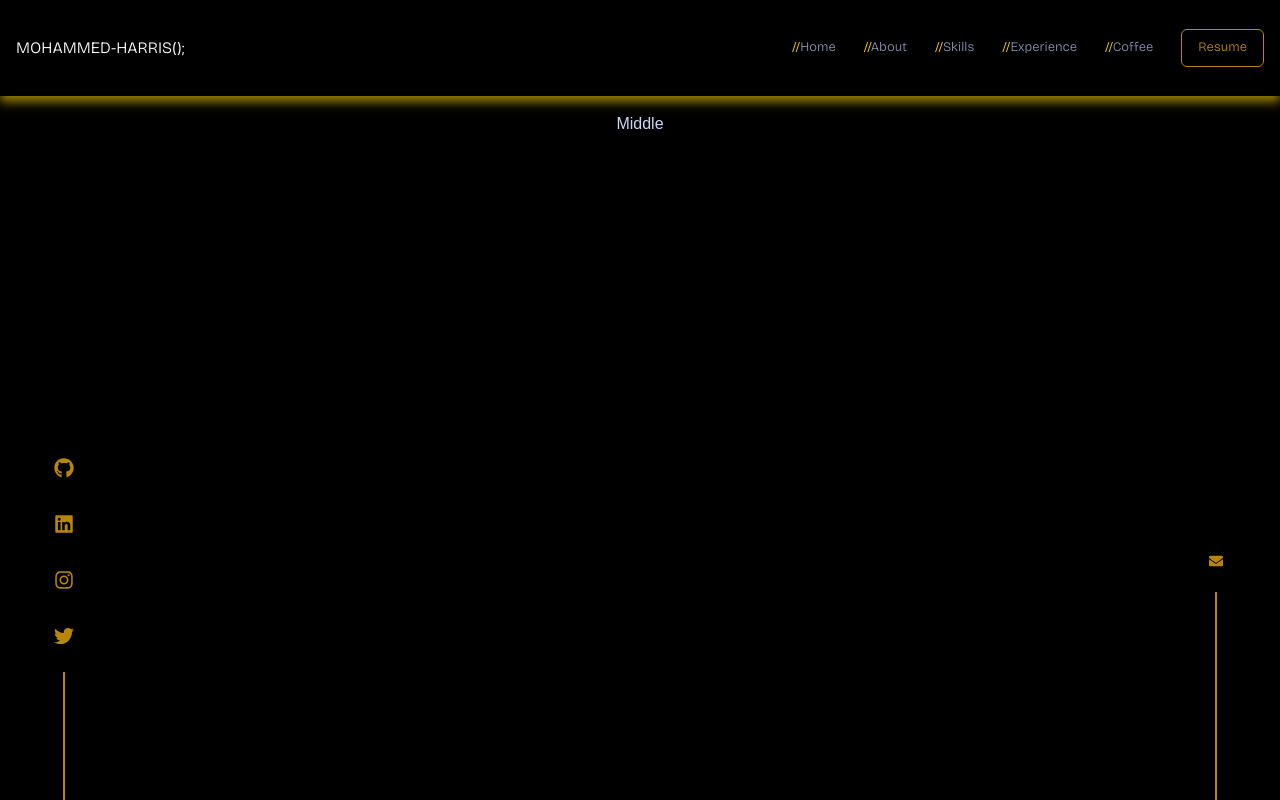
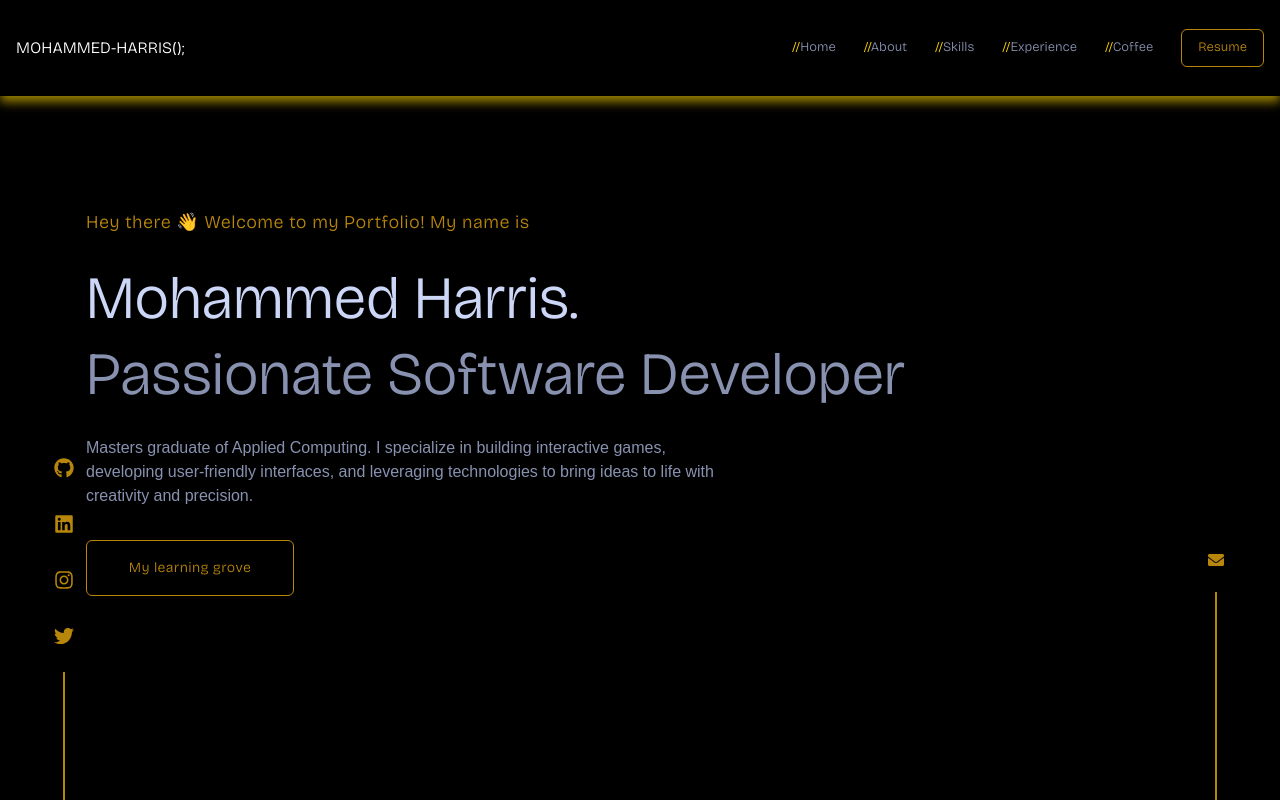
Before and after one commit to mxharryx/mohammed-harris, a Next.js app in the folder portfolio/: page / in a window 1280 px wide. Built offline with nearby package versions, Linux system fonts and the light colour scheme; a web font is replaced by a local one.

Commit message:
Banner Component

```diff
--- /dev/null
+++ b/portfolio/components/Banner.tsx
@@ -0,0 +1,38 @@
+import React from 'react';
+import {motion} from 'framer-motion';
+
+const Banner = () => {
+    return (<section id='home' className='max-w-contentContainer mx-auto py-10 mdl:py-24 flex flex-col gap-4 lgl:gap-8 mdl:px-10 xl:px-4'>
+        <motion.h3
+        initial={{y:10, opacity:0}}
+        animate={{y:0, opacity:1}}
+        transition={{duration:0.5, delay:1.7}}
+        className='text-lg font-titleFont tracking-wide text-textDarkGold'>
+            Hey there 👋 Welcome to my Portfolio! My name is
+        </motion.h3>
+        <motion.h1
+        initial={{y:10, opacity:0}}
+        animate={{y:0, opacity:1}}
+        transition={{duration:0.5,delay:1.9}}
+        className='text-4xl lgl:text-6xl font-titleFont font-semibold flex flex-col'>
+            Mohammed Harris. <span className='text-textDark mt-2 lgl:mt-4'>Passionate Software Developer</span>
+        </motion.h1>
+        <motion.p
+        initial={{y:10, opacity:0}}
+        animate={{y:0, opacity:1}}
+        transition={{duration:0.5,delay:2.1}}
+        className='text-base md:max-w-[650px] text-textDark font-medium'>
+            {""}
+            Masters graduate of Applied Computing.
+            I specialize in building interactive games, developing user-friendly interfaces, and leveraging technologies to bring ideas to life with creativity and precision.
+            {""}
+        </motion.p>
+        <motion.button
+        initial={{y:10, opacity:0}}
+        animate={{y:0, opacity:1}}
+        transition={{duration:0.5,delay:2.3}}className='w-52 h-14 text-sm font-titleFont border border-textDarkGold rounded-md text-textDarkGold tracking-wide hover:bg-hoverColor duration-300'>My learning grove</motion.button>
+    </section>
+    );
+}
+
+export default Banner;
--- a/portfolio/components/RightSide.tsx
+++ b/portfolio/components/RightSide.tsx
@@ -5,7 +5,7 @@ import {motion }from "framer-motion";
 const RightSide = () => {
   return (
     <div className='w-full h-full flex flex-col items-center justify-end gap-6 text-textDarkGold'>
-        <a href='mailto:mohammedharrisjinnah@gmail.com' className='text-sm w-42 tracking-wide text-textDarkGold'>
+        <a href='mailto:mohammedharrisjinnah@gmail.com' className='text-md w-42 tracking-wide text-textDarkGold  hover:text-textLightGold hover:-translate-y-2 transition-all duration-300'>
             <FaEnvelope />
         </a>
         <span className='w-[2px] h-52 bg-textDarkGold inline-flex'></span>
--- a/portfolio/pages/index.tsx
+++ b/portfolio/pages/index.tsx
@@ -3,6 +3,7 @@ import Navbar from '@/components/Navbar';
 import RightSide from '@/components/RightSide';
 import Head from 'next/head';
 import {motion} from 'framer-motion';
+import Banner from '@/components/Banner';
 
 export default function Home() {
   return (
@@ -20,17 +21,17 @@ export default function Home() {
           <motion.div
           initial={{y: 50, opacity: 0}}
           animate={{y: 0, opacity: 1}}
-          transition={{delay: 0.5, duration: 0.5 }}
+          transition={{delay: 1.5, duration: 0.5 }}
           className='hidden xl:inline-flex w-32 h-full fixed left-0 bottom-0'>
             <LeftSide />
           </motion.div>
-          <div className='h-[88vh] mx-auto p-4'>
-            Middle
+          <div className='h-[88vh] w-full mx-auto p-4'>
+            <Banner />
           </div>
           <motion.div
           initial={{y: 50, opacity: 0}}
           animate={{y: 0, opacity: 1}}
-          transition={{delay: 0.5, duration: 0.5 }}
+          transition={{delay: 1.5, duration: 0.5 }}
           className='hidden xl:inline-flex w-32 h-full fixed right-0 bottom-0'>
             <RightSide />
           </motion.div>
```
